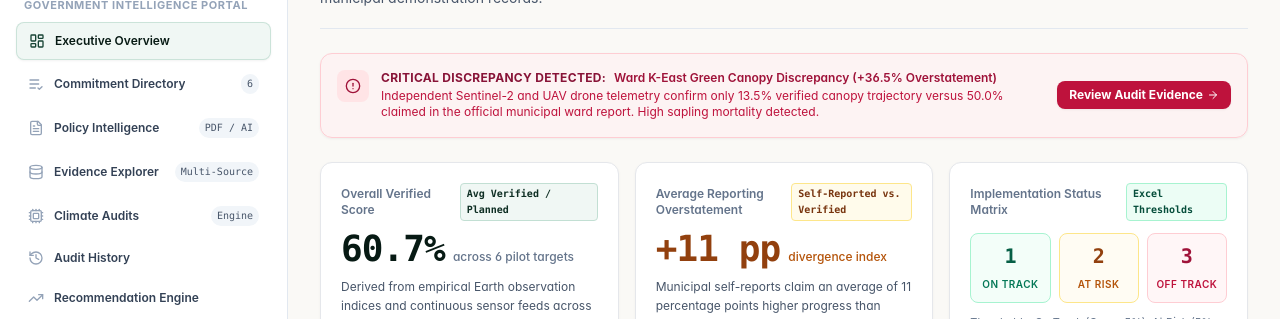
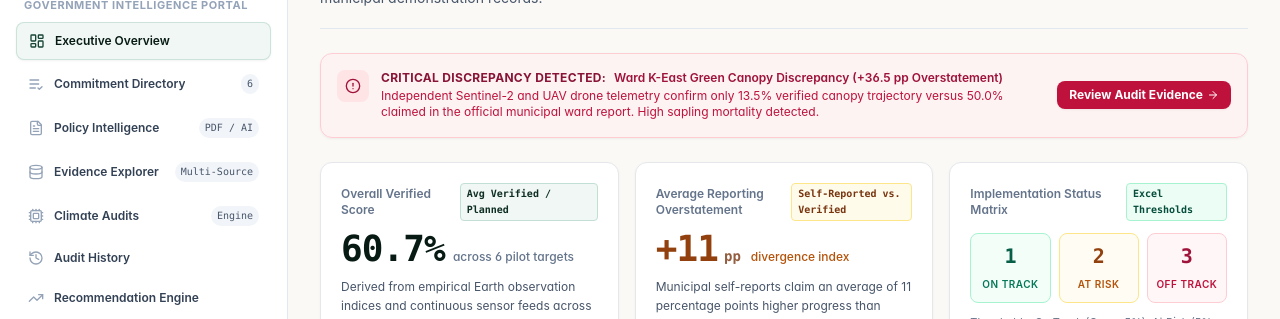
Before and after one commit to Nakul181007/climate-ai, a Next.js app: page /admin in a window 1280 px wide. Shown: the part 307-626 px from the top of the page. Built offline with nearby package versions, Linux system fonts and the light colour scheme.

Commit message:
fix(ui): implement Batch 1 unit labelling consistency and typography polish

```diff
--- a/src/app/admin/audit-history/page.tsx
+++ b/src/app/admin/audit-history/page.tsx
@@ -358,7 +358,7 @@ export default function AuditHistoryPage() {
 
                     <td className="py-3.5 px-3 text-right font-mono">
                       <span className={a.reportingOverstatementPercentage > 10 ? 'text-rose-700 font-bold' : 'text-charcoal-600'}>
-                        +{a.reportingOverstatementPercentage}%
+                        +{a.reportingOverstatementPercentage} pp
                       </span>
                     </td>
 
--- a/src/app/admin/audit-workspace/page.tsx
+++ b/src/app/admin/audit-workspace/page.tsx
@@ -309,7 +309,7 @@ function AuditWorkspaceContent() {
                     : 'text-charcoal-800'
                 }`}
               >
-                +{ (activeCommitment.reportingOverstatement * 100).toFixed(1) }%
+                +{ (activeCommitment.reportingOverstatement * 100).toFixed(1) } pp
               </span>
             </div>
 
--- a/src/app/admin/commitments/page.tsx
+++ b/src/app/admin/commitments/page.tsx
@@ -324,7 +324,7 @@ export default function CommitmentDirectoryPage() {
                                 : 'text-charcoal-600'
                             }`}
                           >
-                            {c.reportingOverstatement > 0 ? `+${overstatementPct}%` : `${overstatementPct}%`}
+                            {c.reportingOverstatement > 0 ? `+${overstatementPct} pp` : `${overstatementPct} pp`}
                           </span>
                         </td>
                         <td className="py-3.5 px-3 text-right font-mono">
--- a/src/app/admin/evidence/page.tsx
+++ b/src/app/admin/evidence/page.tsx
@@ -259,7 +259,7 @@ export default function EvidenceExplorerPage() {
                     <div>
                       <span className="text-[10px] text-charcoal-400 uppercase block">Empirical Reading</span>
                       <span className="text-base font-extrabold text-forest-950">
-                        {obs.measuredValue} <span className="text-xs font-semibold text-charcoal-600">{obs.unit}</span>
+                        {obs.measuredValue}{obs.unit.startsWith('%') ? '' : ' '}<span className="text-xs font-semibold text-charcoal-600">{obs.unit}</span>
                       </span>
                     </div>
 
--- a/src/app/admin/page.tsx
+++ b/src/app/admin/page.tsx
@@ -97,7 +97,7 @@ export default function AdminDashboardPage() {
                   Critical Discrepancy Detected:
                 </span>
                 <span className="text-xs font-semibold text-rose-800">
-                  {criticalAlert.title}
+                  {criticalAlert.title.replace('% Overstatement', ' pp Overstatement')}
                 </span>
               </div>
               <p className="text-xs text-rose-700 mt-0.5 leading-snug">
@@ -164,11 +164,14 @@ export default function AdminDashboardPage() {
                 Self-Reported vs. Verified
               </span>
             </div>
-            <div className="flex items-baseline gap-2">
+            <div className="flex items-baseline gap-1.5">
               <span className="text-4xl font-extrabold text-amber-800 font-mono tracking-tight">
-                +{stats.avgReportingOverstatementPct} pp
+                +{stats.avgReportingOverstatementPct}
               </span>
-              <span className="text-xs text-amber-700 font-medium">
+              <span className="text-sm font-bold text-amber-900/80 font-mono">
+                pp
+              </span>
+              <span className="text-xs text-amber-700 font-medium ml-1">
                 divergence index
               </span>
             </div>
--- a/src/app/page.tsx
+++ b/src/app/page.tsx
@@ -178,7 +178,7 @@ export default function LandingGatewayPage() {
               <div className="space-y-2.5 text-xs text-charcoal-700 mb-8 border-t border-charcoal-100 pt-4">
                 <div className="flex items-center gap-2">
                   <CheckCircle2 className="w-4 h-4 text-emerald-600 shrink-0" />
-                  <span>Automated policy PDF commitment extraction via Gemini 3.8 Flash</span>
+                  <span>Automated policy PDF commitment extraction via Gemini Flash</span>
                 </div>
                 <div className="flex items-center gap-2">
                   <CheckCircle2 className="w-4 h-4 text-emerald-600 shrink-0" />
@@ -357,7 +357,7 @@ export default function LandingGatewayPage() {
             <span>&bull; Hackathon Prototype Edition 2026</span>
           </div>
           <div className="text-center sm:text-right text-[11px]">
-            Strict adherence to Scientific Integrity Protocol &bull; Deterministic Auditing &bull; Gemini 3.8 Flash
+            Strict adherence to Scientific Integrity Protocol &bull; Deterministic Auditing &bull; Gemini Flash
           </div>
         </div>
       </footer>
```
